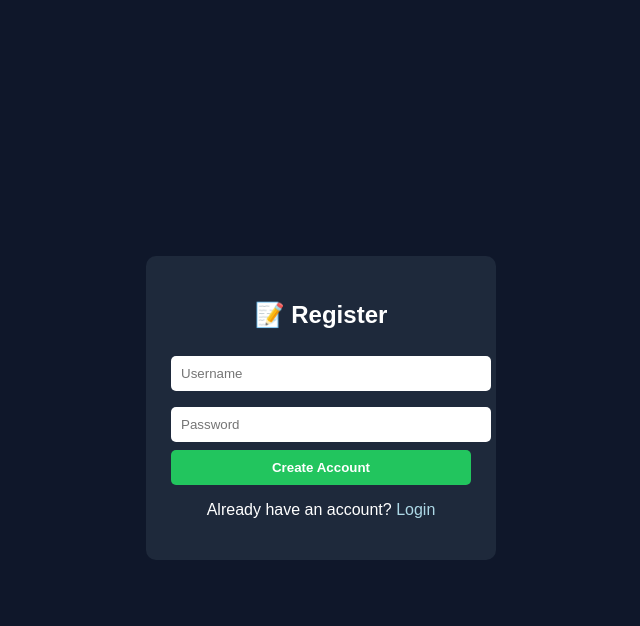
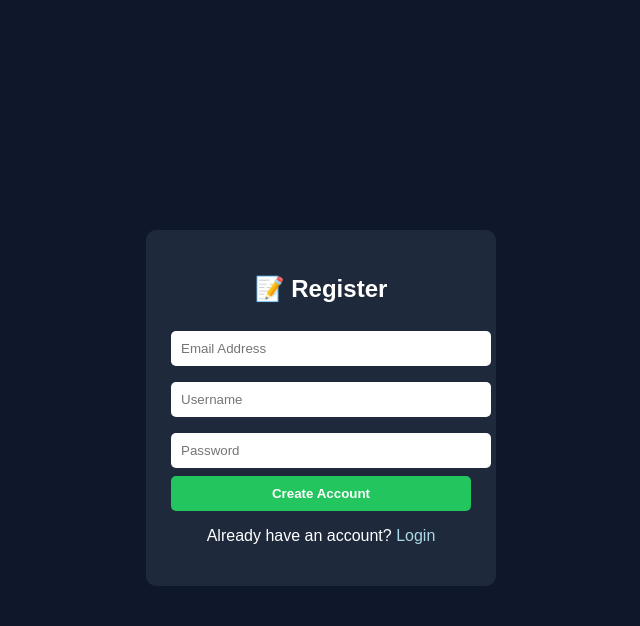
Before and after one commit to geoffreydev23/fintech-app, a Flask app: page /register in a window 1280 px wide. Shown: the top 626 px of the page, without its empty margins (319-959 px from the left). Run offline with Flask 3, Linux system fonts and the light colour scheme.

Commit message:
Added email + OTP reset system

```diff
--- a/app.py
+++ b/app.py
@@ -173,6 +173,7 @@ def generate_savings_goal(income, expenses):
 def init_db():
     conn = sqlite3.connect(db_path)
 
+    # 👤 USERS TABLE
     conn.execute('''
         CREATE TABLE IF NOT EXISTS users (
             id INTEGER PRIMARY KEY AUTOINCREMENT,
@@ -185,6 +186,13 @@ def init_db():
         )
     ''')
 
+    # ✅ ADD EMAIL COLUMN SAFELY (WILL NOT BREAK EXISTING DB)
+    try:
+        conn.execute("ALTER TABLE users ADD COLUMN email TEXT")
+    except:
+        pass
+
+    # 💰 TRANSACTIONS TABLE
     conn.execute('''
         CREATE TABLE IF NOT EXISTS transactions (
             id INTEGER PRIMARY KEY AUTOINCREMENT,
@@ -197,6 +205,7 @@ def init_db():
         )
     ''')
 
+    # 📂 ARCHIVED TRANSACTIONS
     conn.execute('''
         CREATE TABLE IF NOT EXISTS archived_transactions (
             id INTEGER PRIMARY KEY AUTOINCREMENT,
@@ -209,6 +218,7 @@ def init_db():
         )
     ''')
 
+    conn.commit()  # ✅ IMPORTANT (ensures changes are saved)
     conn.close()
 
 # 📝 REGISTER
@@ -216,6 +226,7 @@ def init_db():
 def register():
     if request.method == 'POST':
         username = request.form['username']
+        email = request.form['email']  # 🆕 GET EMAIL
         password = request.form['password']
 
         if not is_strong_password(password):
@@ -225,7 +236,10 @@ def register():
 
         try:
             conn = sqlite3.connect(db_path)
-            conn.execute("INSERT INTO users (username, password) VALUES (?, ?)", (username, hashed))
+            conn.execute(
+                "INSERT INTO users (username, email, password) VALUES (?, ?, ?)",
+                (username, email, hashed)
+            )
             conn.commit()
             conn.close()
             return redirect('/login')
--- a/templates/register.html
+++ b/templates/register.html
@@ -91,7 +91,11 @@
     {% endif %}
 
     <form method="POST">
+        <!-- 🔐 CSRF TOKEN -->
         <input type="hidden" name="_csrf_token" value="{{ csrf_token() }}">
+
+        <!-- 🆕 EMAIL FIELD -->
+        <input name="email" type="email" placeholder="Email Address" required>
 
         <input name="username" placeholder="Username" required>
         <input name="password" type="password" placeholder="Password" required>
```
Also changed, not shown: database.db.
